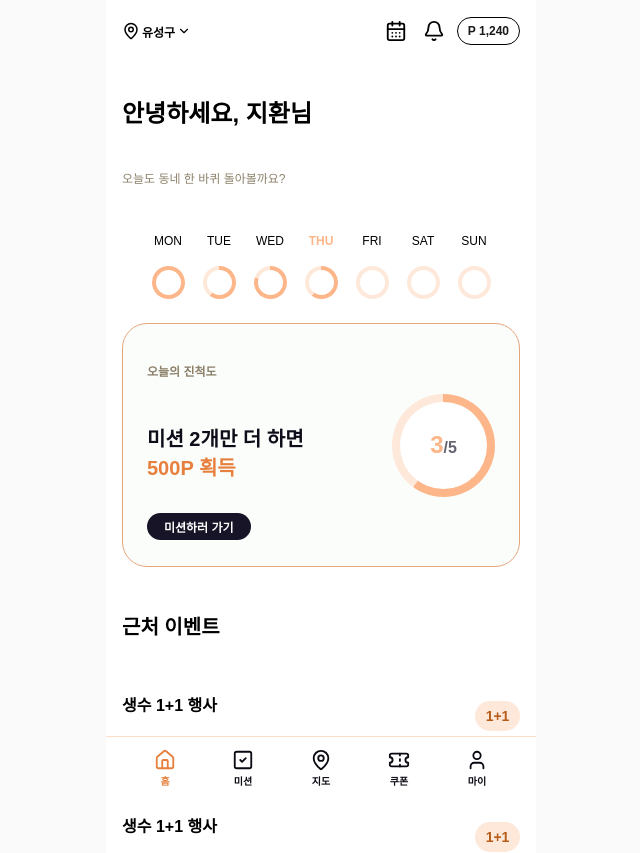
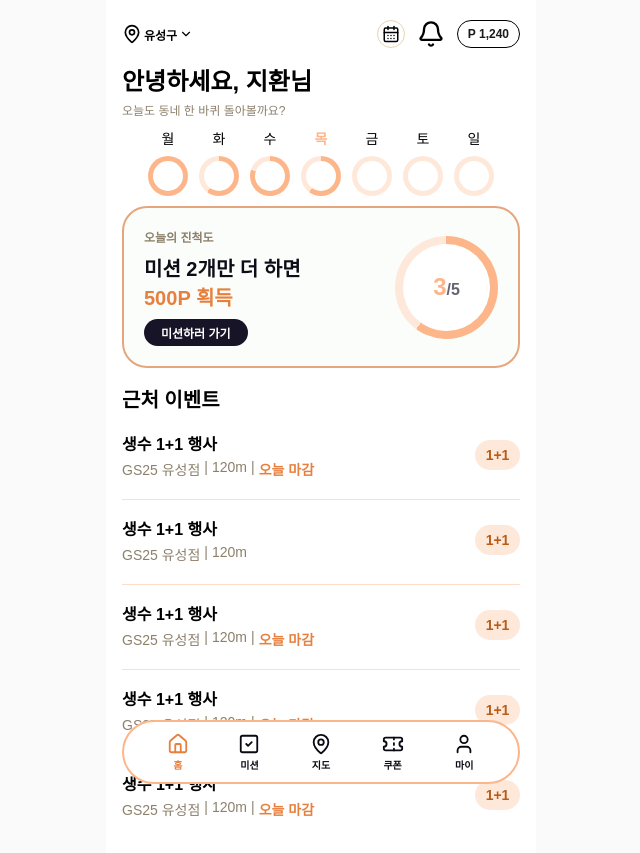
Before and after one commit to Local-Quest/Local-Quest-FE, a React (Vite) app: page / in a window 1280 px wide. Shown: the top 853 px of the page, without its empty margins (319-959 px from the left). Built offline with nearby package versions, Linux system fonts and the light colour scheme; a web font is replaced by a local one.

Commit message:
style: 메인 페이지 스타일 수정

```diff
--- a/src/components/BottomNav.tsx
+++ b/src/components/BottomNav.tsx
@@ -13,18 +13,19 @@ const NAV_ITEMS = [
 
 const Nav = styled.nav`
   position: fixed;
-  bottom: 0;
+  bottom: 16px;
   left: 50%;
   transform: translateX(-50%);
-  width: 100%;
-  max-width: 430px;
+  width: calc(100% - 32px);
+  max-width: 398px;
   height: 64px;
   background: ${colors.white};
-  border-top: 1px solid ${colors.orange200};
+  border: 2px solid ${colors.orange500};
+  border-radius: 50px;
   display: flex;
   align-items: center;
   justify-content: space-around;
-  padding: 0 20px;
+  padding: 0 18px;
 `
 
 const Item = styled(NavLink)`
--- a/src/components/layout/ConsumerLayout.tsx
+++ b/src/components/layout/ConsumerLayout.tsx
@@ -10,7 +10,7 @@ const Shell = styled.div`
   margin: 0 auto;
   background: ${colors.white};
   position: relative;
-  padding-bottom: 80px; /* 하단 네비바에 콘텐츠 안 가리게 */
+  padding-bottom: 100px; /* 하단 네비바(플로팅)에 콘텐츠 안 가리게 */
 `
 
 export function ConsumerLayout() {
--- a/src/pages/Consumer/Main.tsx
+++ b/src/pages/Consumer/Main.tsx
@@ -18,13 +18,13 @@ interface DayProgress {
 }
 
 const weeklyProgress: DayProgress[] = [
-  { day: 'MON', completed: 5, max: 5 },
-  { day: 'TUE', completed: 3, max: 5 },
-  { day: 'WED', completed: 4, max: 5 },
-  { day: 'THU', completed: 3, max: 5, isToday: true },
-  { day: 'FRI', completed: 0, max: 5 },
-  { day: 'SAT', completed: 0, max: 5 },
-  { day: 'SUN', completed: 0, max: 5 },
+  { day: '월', completed: 5, max: 5 },
+  { day: '화', completed: 3, max: 5 },
+  { day: '수', completed: 4, max: 5 },
+  { day: '목', completed: 3, max: 5, isToday: true },
+  { day: '금', completed: 0, max: 5 },
+  { day: '토', completed: 0, max: 5 },
+  { day: '일', completed: 0, max: 5 },
 ]
 
 const todayProgress = { completed: 3, max: 5 }
@@ -38,20 +38,22 @@ interface NearbyEvent {
   title: string
   storeName: string
   distanceM: number
-  deadlineLabel: string
+  deadlineLabel?: string
   badgeLabel: string
 }
 
 const nearbyEvents: NearbyEvent[] = [
   { id: '1', title: '생수 1+1 행사', storeName: 'GS25 유성점', distanceM: 120, deadlineLabel: '오늘 마감', badgeLabel: '1+1' },
-  { id: '2', title: '생수 1+1 행사', storeName: 'GS25 유성점', distanceM: 120, deadlineLabel: '오늘 마감', badgeLabel: '1+1' },
+  { id: '2', title: '생수 1+1 행사', storeName: 'GS25 유성점', distanceM: 120, badgeLabel: '1+1' },
   { id: '3', title: '생수 1+1 행사', storeName: 'GS25 유성점', distanceM: 120, deadlineLabel: '오늘 마감', badgeLabel: '1+1' },
+  { id: '4', title: '생수 1+1 행사', storeName: 'GS25 유성점', distanceM: 120, deadlineLabel: '오늘 마감', badgeLabel: '1+1' },
+  { id: '5', title: '생수 1+1 행사', storeName: 'GS25 유성점', distanceM: 120, deadlineLabel: '오늘 마감', badgeLabel: '1+1' },
 ]
 
 const Page = styled.div`
   display: flex;
   flex-direction: column;
-  gap: 24px;
+  gap: 10px;
   padding: 16px;
   font-family: 'Pretendard', sans-serif;
 `
@@ -90,6 +92,13 @@ const IconButton = styled.button`
   padding: 4px;
   cursor: pointer;
   color: ${colors.black};
+`
+
+const CalendarIconButton = styled(IconButton)`
+  width: 28px;
+  height: 28px;
+  border: 1px solid ${colors.brown600};
+  border-radius: 25px;
 `
 
 const PointsPill = styled.div`
@@ -133,13 +142,13 @@ const DayColumn = styled.div`
   flex-direction: column;
   align-items: center;
   justify-content: space-between;
-  gap: 6px;
+  gap: 8px;
   width: 47px;
 `
 
 const DayLabel = styled.p<{ isToday?: boolean }>`
   font-weight: ${(p) => (p.isToday ? 700 : 500)};
-  font-size: 12px;
+  font-size: 14px;
   color: ${(p) => (p.isToday ? colors.orange500 : colors.black)};
 `
 
@@ -148,8 +157,8 @@ const TodayCard = styled.div`
   align-items: center;
   justify-content: space-between;
   gap: 16px;
-  padding: 26px 24px;
-  border: 1px solid ${colors.orange600};
+  padding: 20px;
+  border: 2px solid ${colors.orange600};
   border-radius: 25px;
   background: ${colors.greenLight};
 `
@@ -157,7 +166,7 @@ const TodayCard = styled.div`
 const TodayCardText = styled.div`
   display: flex;
   flex-direction: column;
-  gap: 12px;
+  gap: 8px;
 `
 
 const TodayCardLabel = styled.p`
@@ -206,19 +215,20 @@ const RingValue = styled.p`
 const Section = styled.div`
   display: flex;
   flex-direction: column;
-  gap: 16px;
+  gap: 12px;
 `
 
 const SectionTitle = styled.p`
   font-weight: 700;
   font-size: 20px;
   color: ${colors.black};
+  padding: 6px 0;
 `
 
 const EventList = styled.div`
   display: flex;
   flex-direction: column;
-  gap: 20px;
+  gap: 16px;
 `
 
 const EventItem = styled.div`
@@ -283,16 +293,16 @@ export function Main() {
     <Page>
       <TopBar>
         <LocationButton type="button">
-          <MapPin size={18} />
+          <MapPin size={20} />
           {locationLabel}
           <ChevronDown size={14} />
         </LocationButton>
         <TopBarRight>
-          <IconButton type="button" aria-label="캘린더">
-            <CalendarDays size={22} />
-          </IconButton>
+          <CalendarIconButton type="button" aria-label="캘린더">
+            <CalendarDays size={20} />
+          </CalendarIconButton>
           <IconButton type="button" aria-label="알림">
-            <Bell size={22} />
+            <Bell size={28} />
           </IconButton>
           <PointsPill>P {pointBalance.toLocaleString()}</PointsPill>
         </TopBarRight>
@@ -307,7 +317,7 @@ export function Main() {
         {weeklyProgress.map((d) => (
           <DayColumn key={d.day}>
             <DayLabel isToday={d.isToday}>{d.day}</DayLabel>
-            <ProgressRing value={d.completed} max={d.max} size={33} thickness={4} />
+            <ProgressRing value={d.completed} max={d.max} size={40} thickness={5} />
           </DayColumn>
         ))}
       </WeekRow>
@@ -342,8 +352,12 @@ export function Main() {
                     <span>{event.storeName}</span>
                     <span>|</span>
                     <span>{event.distanceM}m</span>
-                    <span>|</span>
-                    <strong>{event.deadlineLabel}</strong>
+                    {event.deadlineLabel && (
+                      <>
+                        <span>|</span>
+                        <strong>{event.deadlineLabel}</strong>
+                      </>
+                    )}
                   </EventMeta>
                 </EventInfo>
                 <EventBadge>{event.badgeLabel}</EventBadge>
--- a/src/styles/GlobalStyles.tsx
+++ b/src/styles/GlobalStyles.tsx
@@ -27,6 +27,16 @@ const styles = css`
   a {
     color: inherit;
   }
+
+  p,
+  h1,
+  h2,
+  h3,
+  h4,
+  h5,
+  h6 {
+    margin: 0;
+  }
 `
 
 export function GlobalStyles() {
```
